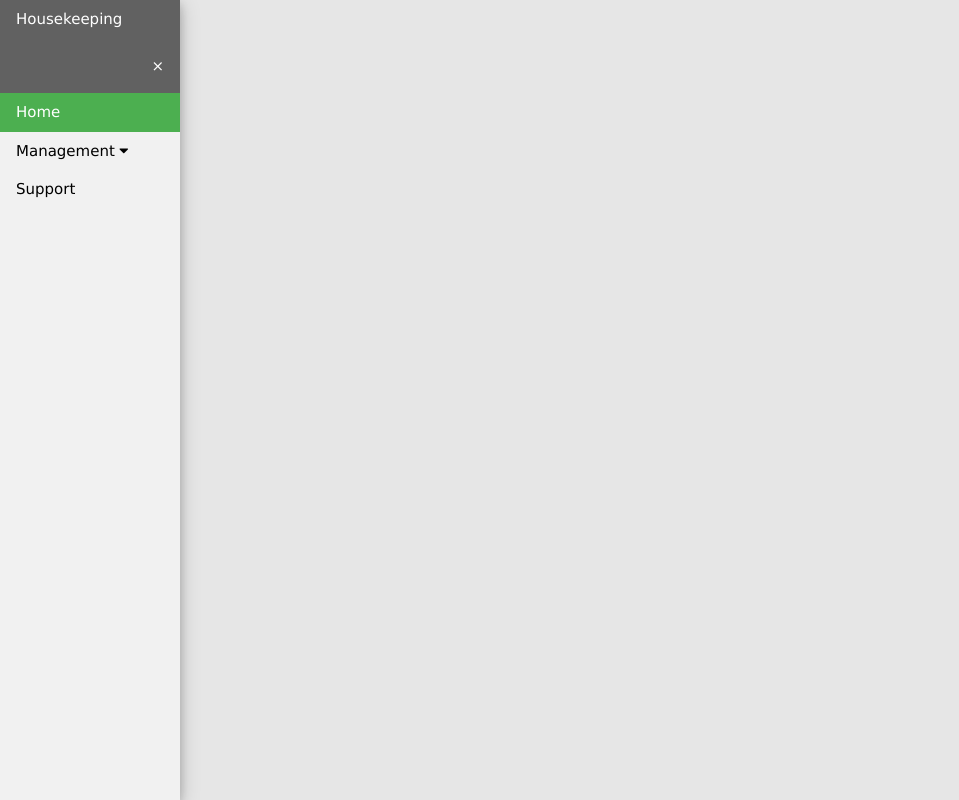
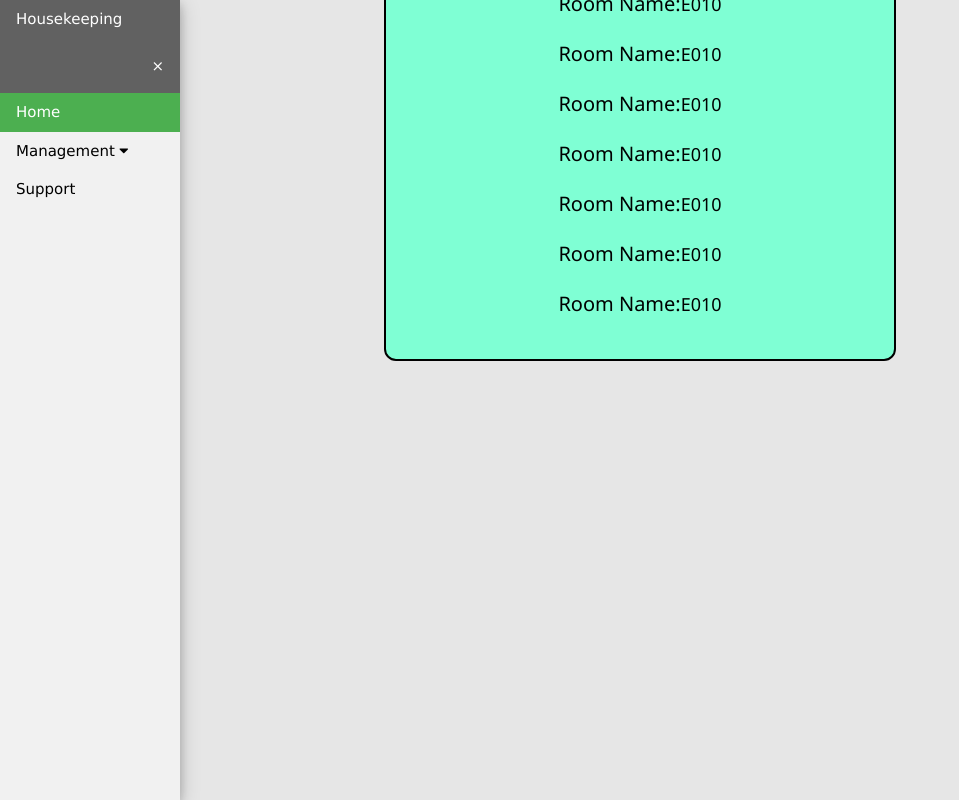
Before and after one commit to shuvra-matrix/-Housekeeping-Management-System-in-the-Hospitality-Industry, a Django app: page /room_manage/ in a window 1280 px wide. Shown: the whole page, without its empty margins (0-959 px from the left). Run offline with Django 3.2, Linux system fonts and the light colour scheme.

Commit message:
add pop-up for room_manage

```diff
--- a/hms/hms_app/views.py
+++ b/hms/hms_app/views.py
@@ -7,7 +7,16 @@ def index(requests):
     return render(requests , 'admin/index.html')
 
 def room_status(requests):
-    return render(requests, 'admin/room_status.html')
+    if requests.method == 'POST':
+        name = requests.POST.get('name')
+
+        my_dict = {
+               "clicked" : name,
+               }
+        return render(requests, 'admin/room_status.html', context=my_dict)
+    else:
+
+        return render(requests, 'admin/room_status.html')
 
 
 def room_manage(request):
--- a/hms/static/css/style.css
+++ b/hms/static/css/style.css
@@ -68,3 +68,35 @@ th{
 
 
 /* room status closed */
+
+/* room manage page */
+
+.main_div_manage{
+    position: relative;
+    width: 40%;
+    bottom: 249px;
+    margin: 6rem  auto;
+    padding: 2rem;
+    border: 2px solid black;
+    background-color: aquamarine;
+    border-radius: 12px;
+
+}
+
+.sub_div_manage{
+    display: flex;
+    flex-direction:row;
+    justify-content: center;
+    align-items: center;
+
+}
+
+
+.clicked{
+    position: absolute;
+    top: 3px;
+    right: 13px;
+}
+
+
+/* room manage page closed */
--- a/hms/static/script/script.js
+++ b/hms/static/script/script.js
@@ -9,3 +9,20 @@ function w3_close() {
   document.getElementById("mySidebar").style.display = "none";
   document.getElementById("openNav").style.display = "inline-block";
 }
+
+let buttons = document.getElementsByClassName("clicks")[0]
+let pop_up = document.getElementsByClassName("main_div_manage")[0]
+
+console.log("hi")
+
+buttons.addEventListener("click" ,()=>{
+  if(pop_up.style.bottom == "249px")
+  {
+    console.log("hwllow")
+    pop_up.style.bottom = "-1000px"
+  }
+  else
+  {
+    pop_up.style.bottom = "249px"
+  }
+})
--- a/hms/templates/admin/room_manage.html
+++ b/hms/templates/admin/room_manage.html
@@ -1,6 +1,86 @@
 {% extends 'admin/header.html' %}
 {% block body_block %}
 
+<div id="main" style="overflow: hidden;">
+    <div class="w3-container w3-display-container">
+            <span title="open Sidebar" style="display: none;" id="openNav" class="w3-button w3-transparent w3-display-topleft w3-xlarge" onclick="w3_open()">☰</span>
+             <h3 class="h3" style="position:fixed;top:36px;">Manage Room</h3>
+             <h3 style="margin-left: 6rem;" >Click</h3>
+    </div>
+
+    <div class="main_div_manage">
+
+        <div class="sub_div_manage">
+            <div class="">
+                <h4>Room Name:</h4>
+            </div>
+            <div class="">
+                <h5>E010</h5>
+            </div>
+        </div>
+        <div class="sub_div_manage">
+            <div class="">
+                <h4>Room Name:</h4>
+            </div>
+            <div class="">
+                <h5>E010</h5>
+            </div>
+        </div>
+        <div class="sub_div_manage">
+            <div class="">
+                <h4>Room Name:</h4>
+            </div>
+            <div class="">
+                <h5>E010</h5>
+            </div>
+        </div>
+        <div class="sub_div_manage">
+            <div class="">
+                <h4>Room Name:</h4>
+            </div>
+            <div class="">
+                <h5>E010</h5>
+            </div>
+        </div>
+        <div class="sub_div_manage">
+            <div class="">
+                <h4>Room Name:</h4>
+            </div>
+            <div class="">
+                <h5>E010</h5>
+            </div>
+        </div>
+        <div class="sub_div_manage">
+            <div class="">
+                <h4>Room Name:</h4>
+            </div>
+            <div class="">
+                <h5>E010</h5>
+            </div>
+        </div>
+        <div class="sub_div_manage">
+            <div class="">
+                <h4>Room Name:</h3>
+            </div>
+            <div class="">
+                <h5>E010</h5>
+            </div>
+        </div>
+        <div class="sub_div_manage">
+            <div class="">
+                <h4>Room Name: </h4>
+            </div>
+            <div class="">
+                <h5>E010</h5>
+            </div>
+        </div>
+
+
+
+    </div>
+
+
+</div>
 
 
 {% endblock %}
```
Also changed, not shown: hms/templates/admin/room_status.html (+96 -3 lines).
